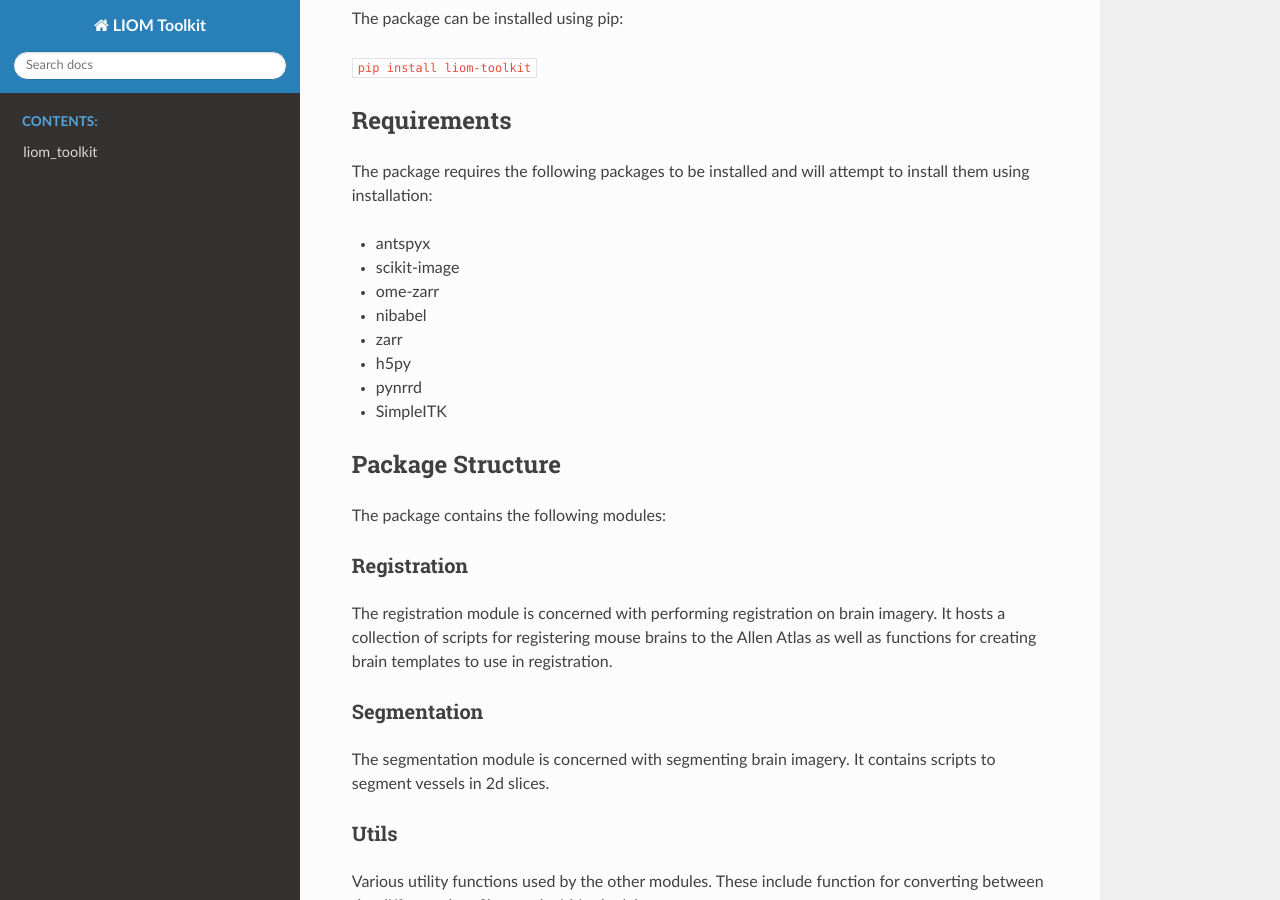
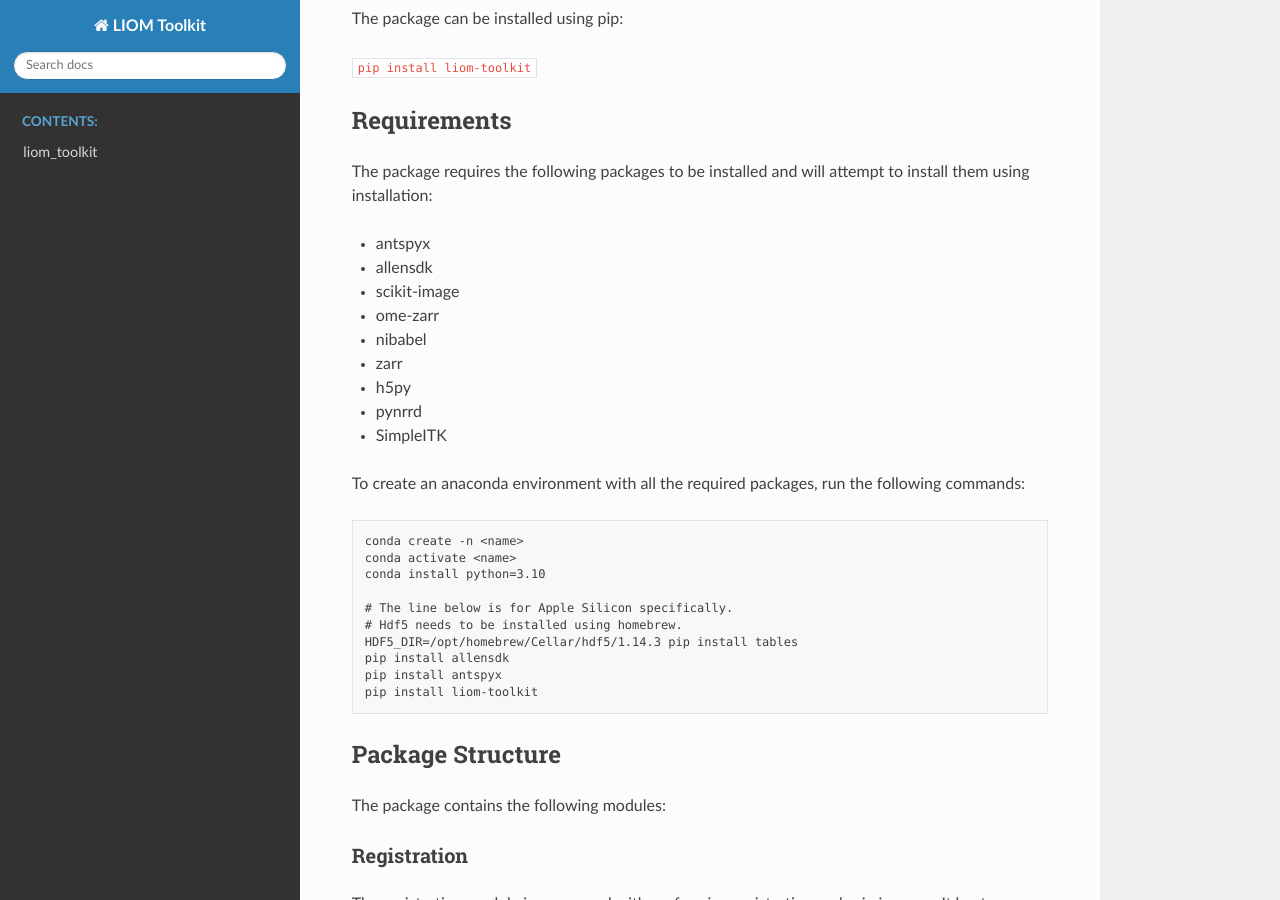
Before and after one commit to LIOMLab/liom-toolkit, a Sphinx documentation site: the page built from docs/source/index.rst, in a window 1280 px wide and 900 px high, scrolled down 685 px. Built offline with Sphinx 7.4.7 and the Read the Docs theme 2.0.0, drawn with Linux system fonts in a browser that asks for light colours.

Commit message:
Updated documentation

```diff
--- a/docs/source/index.rst
+++ b/docs/source/index.rst
@@ -38,6 +38,7 @@ Requirements
 The package requires the following packages to be installed and will attempt to install them using installation:
 
 - antspyx
+- allensdk
 - scikit-image
 - ome-zarr
 - nibabel
@@ -45,6 +46,22 @@ The package requires the following packages to be installed and will attempt to
 - h5py
 - pynrrd
 - SimpleITK
+
+To create an anaconda environment with all the required packages, run the following commands:
+
+.. code-block:: rst
+
+    conda create -n <name>
+    conda activate <name>
+    conda install python=3.10
+
+    # The line below is for Apple Silicon specifically.
+    # Hdf5 needs to be installed using homebrew.
+    HDF5_DIR=/opt/homebrew/Cellar/hdf5/1.14.3 pip install tables
+    pip install allensdk
+    pip install antspyx
+    pip install liom-toolkit
+
 
 Package Structure
 =================
```
Also changed, not shown: README.md (+16 -0 lines).
